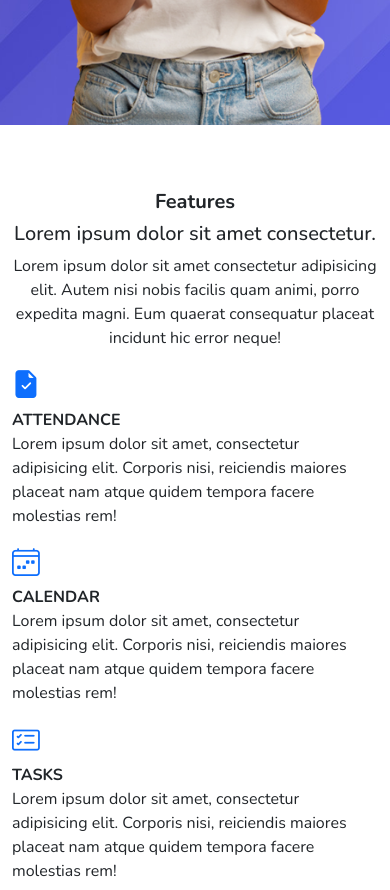
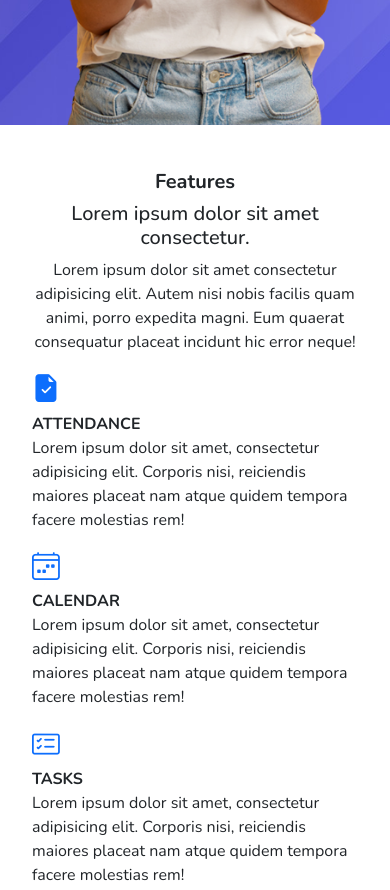
Before and after one commit to abdulmalikbuba/attendantwebsite, a plain HTML site: page index.html in a window 390 px wide. Shown: the part 900-1790 px from the top of the page. Drawn offline with nearby package versions, Linux system fonts and the light colour scheme.

Commit message:
update 3

```diff
--- a/css/style.css
+++ b/css/style.css
@@ -205,15 +205,22 @@ body{
 }
 
 @media (max-width: 767.98px) {
+    .features{
+        padding: 45px 20px;
+    }
     .features .image{
         display: none;
     }
     .features .heading{
         text-align: center;
     }
+
 }
 
 @media (max-width: 768px){
+    .features{
+        padding: 45px 20px;
+    }
     .features .image{
         display: none;
     }
@@ -224,6 +231,9 @@ body{
 }
 
 @media (max-width: 991.98px) {
+    .features{
+        padding: 45px 20px;
+    }
     .features .image{
         display: none;
     }
```
